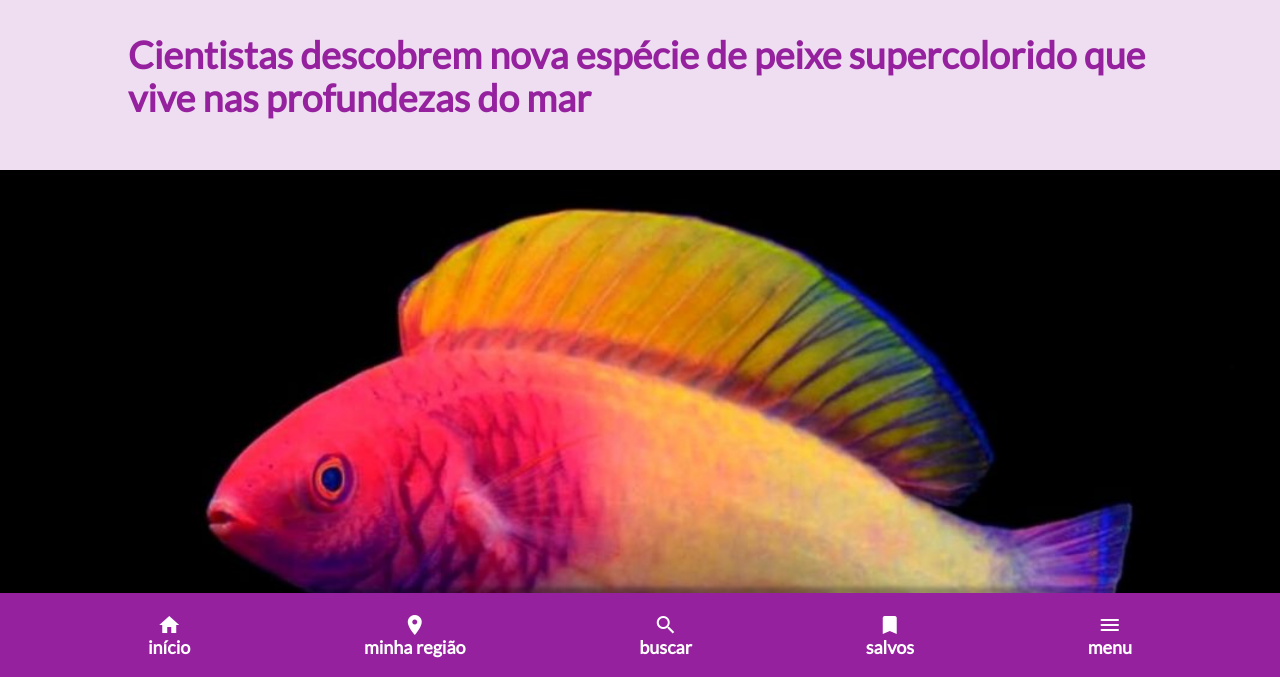
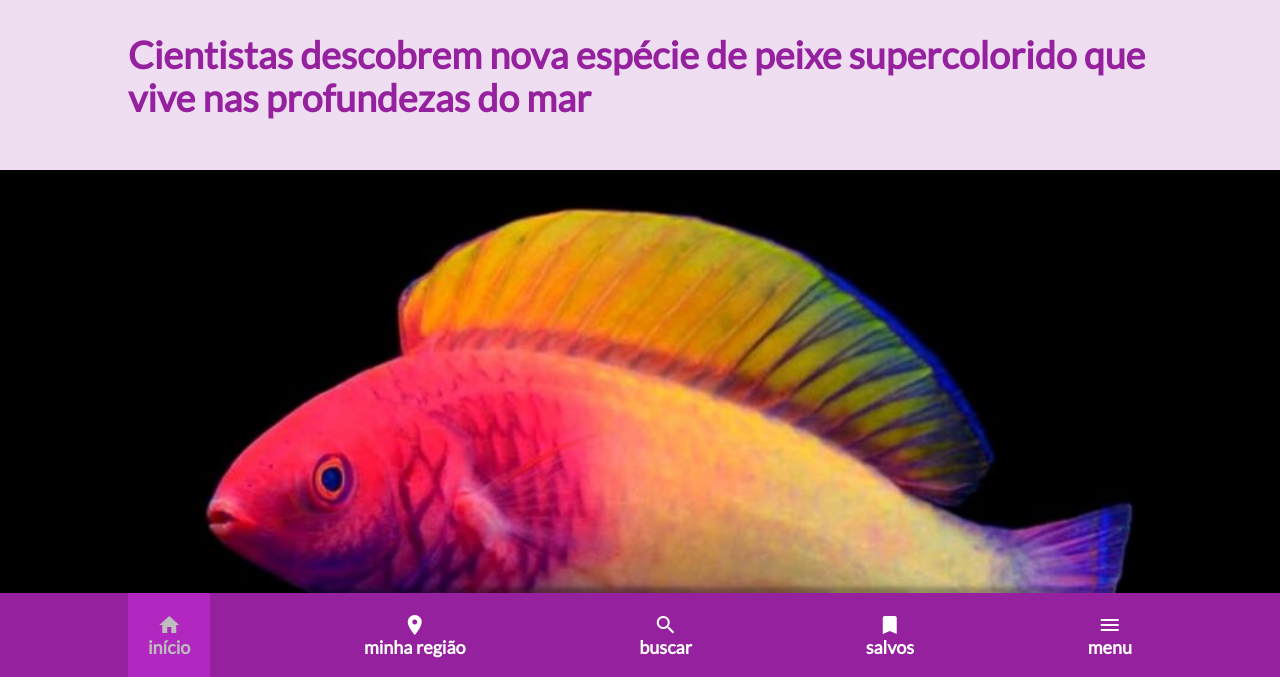
Before and after one commit to MillenaCruz/GreatNews, a plain HTML site: page index.html in a window 1280 px wide. In both pictures the pointer is over the element 169 px from the left and 757 px from the top of the page. Shown: the part 122-799 px from the top of the page. Drawn offline with Linux system fonts and the light colour scheme.

Commit message:
Criação de propriedade hover
Inserção de propriedade hover em menu de rodapé

```diff
--- a/index.css
+++ b/index.css
@@ -121,13 +121,13 @@ p{
     text-align: center;
 }
 
-.menu:active{
+.menu:active, .menu:hover{
     background-color: #ba29c7cc;
 }
 
-.menu:active>i{
+.menu:active>i, .menu:hover>i{
     color: #bdbdbd;
 }
-.menu:active>a{
+.menu:active>a, .menu:hover>a{
     color: #bdbdbd;
 }
```
